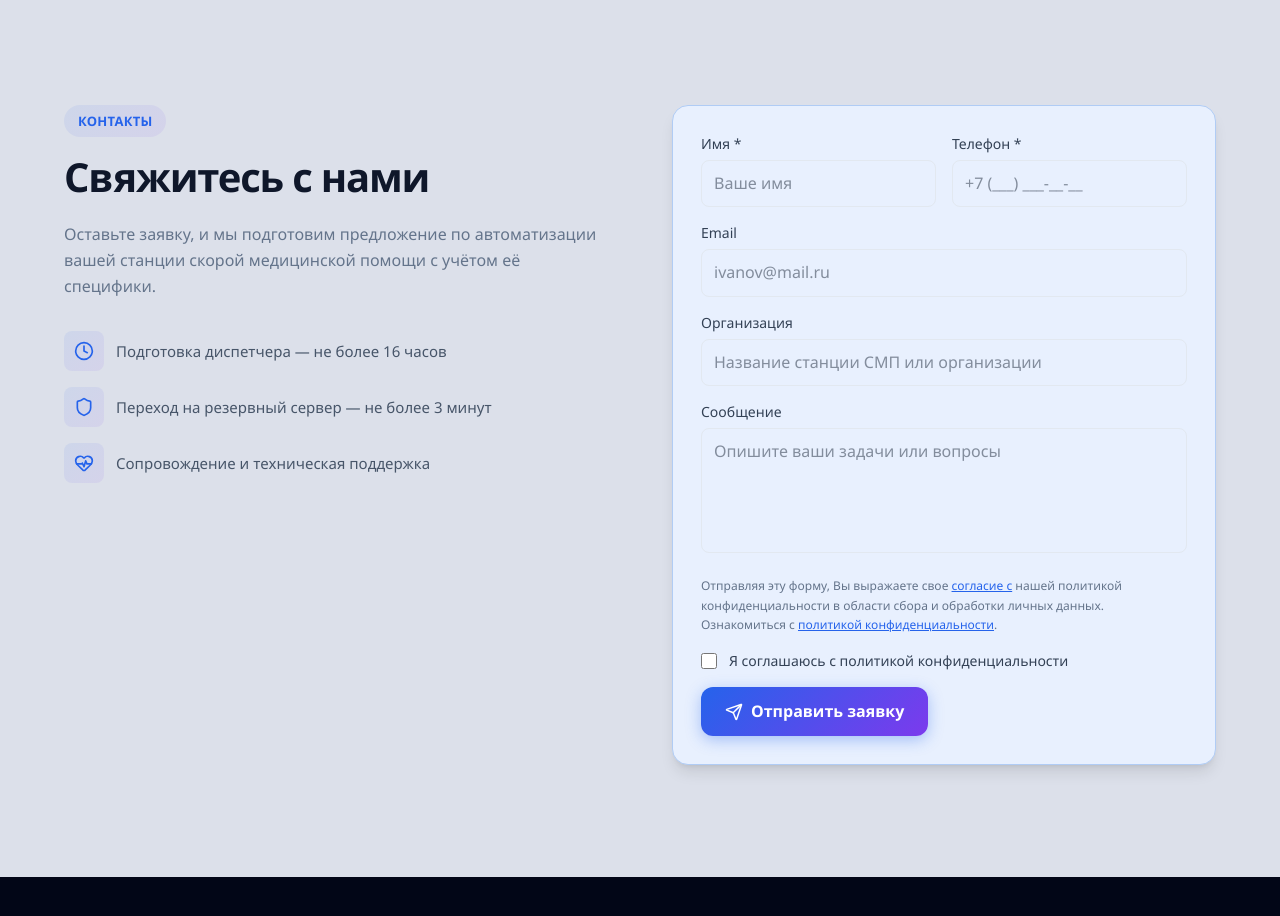
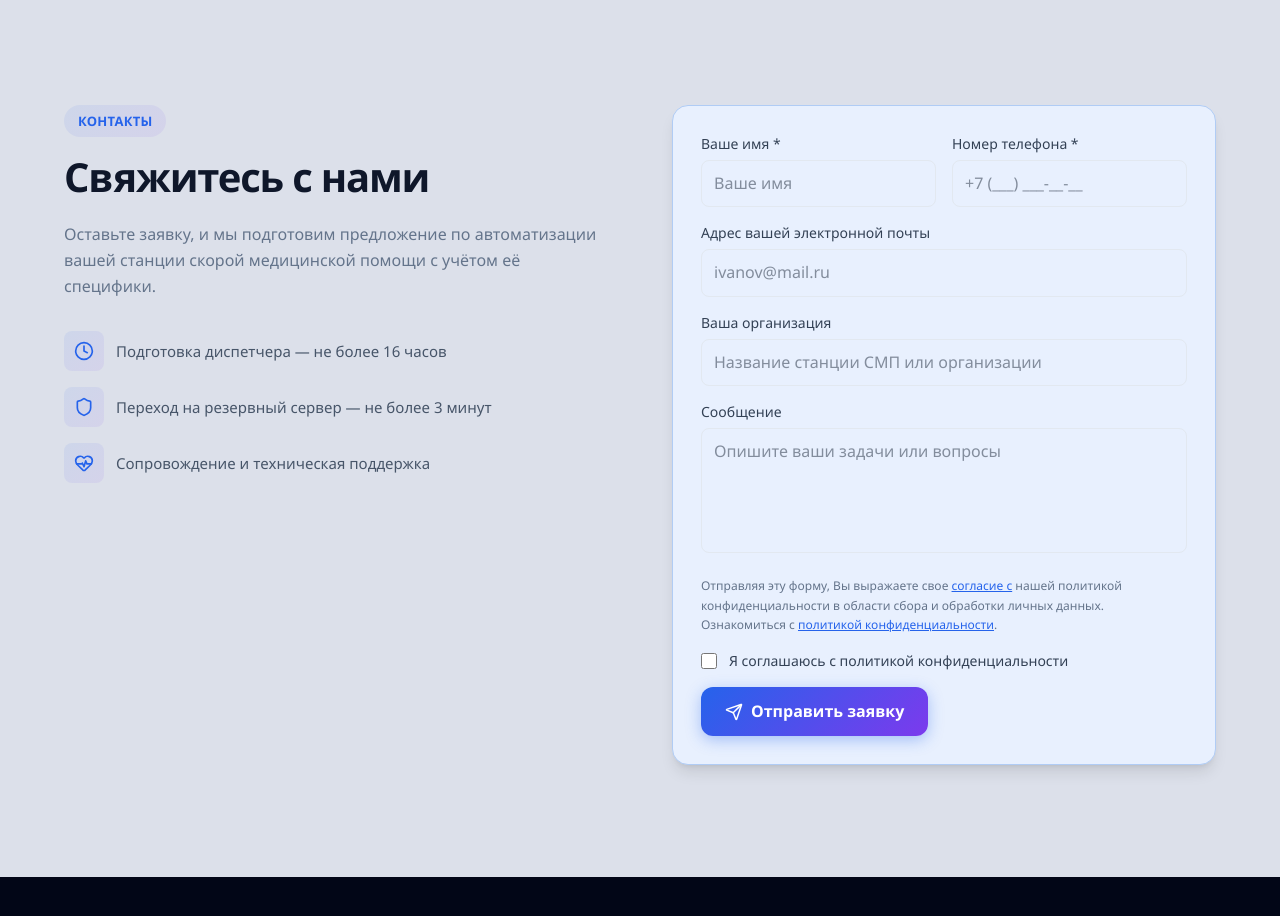
Before and after one commit to Bulka84/adis, a Next.js app: page / in a window 1280 px wide. Shown: the part 4220-5136 px from the top of the page. Built offline with nearby package versions, Linux system fonts and the light colour scheme; no server answers.

Commit message:
Update homepage form labels

```diff
--- a/src/components/ContactForm.tsx
+++ b/src/components/ContactForm.tsx
@@ -63,7 +63,7 @@ export default function ContactForm() {
       <div className="grid grid-cols-1 sm:grid-cols-2 gap-4">
         <div>
           <label htmlFor="name" className="block text-sm font-medium text-gray-700 mb-1.5">
-            Имя *
+            Ваше имя *
           </label>
           <input
             type="text"
@@ -76,7 +76,7 @@ export default function ContactForm() {
         </div>
         <div>
           <label htmlFor="phone" className="block text-sm font-medium text-gray-700 mb-1.5">
-            Телефон *
+            Номер телефона *
           </label>
           <input
             type="tel"
@@ -90,7 +90,7 @@ export default function ContactForm() {
       </div>
       <div>
         <label htmlFor="email" className="block text-sm font-medium text-gray-700 mb-1.5">
-          Email
+          Адрес вашей электронной почты
         </label>
         <input
           type="email"
@@ -102,7 +102,7 @@ export default function ContactForm() {
       </div>
       <div>
         <label htmlFor="organization" className="block text-sm font-medium text-gray-700 mb-1.5">
-          Организация
+          Ваша организация
         </label>
         <input
           type="text"
```
